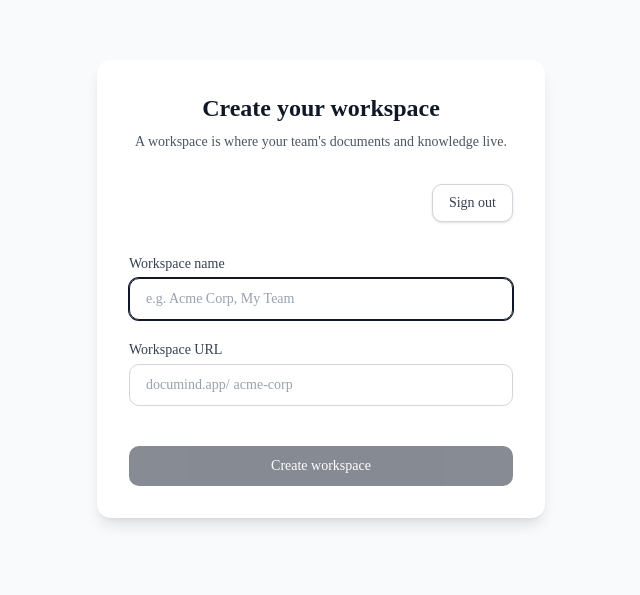
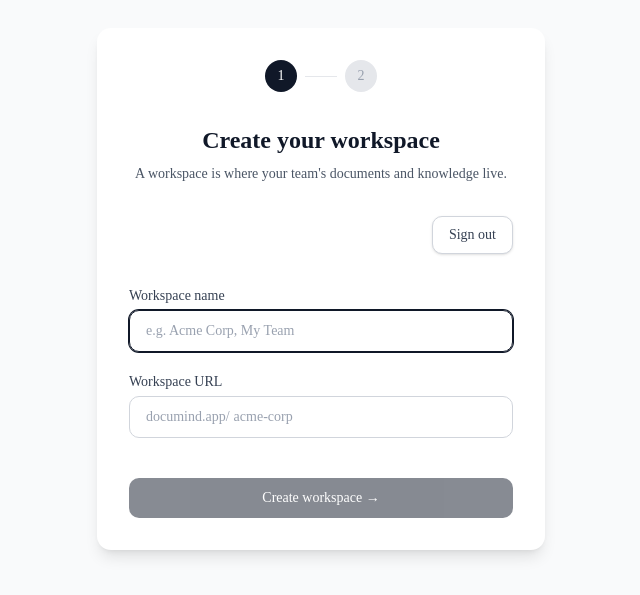
Before and after one commit to Mr-man7352/documind, a Next.js app: page /onboarding in a window 1280 px wide. Shown: the part 111-706 px from the top of the page, without its empty margins (319-959 px from the left). Built offline with nearby package versions, Linux system fonts and the light colour scheme.

Commit message:
feat: refactor workspace creation logic to separate membership creation

```diff
--- a/src/app/(app)/onboarding/page.tsx
+++ b/src/app/(app)/onboarding/page.tsx
@@ -9,28 +9,28 @@ type SlugStatus = "idle" | "checking" | "available" | "taken" | "invalid";
 export default function OnboardingPage() {
   const router = useRouter();
 
+  // Wizard state
+  const [step, setStep] = useState<1 | 2>(1);
+  const [createdSlug, setCreatedSlug] = useState("");
+
+  // Form state
   const [name, setName] = useState("");
   const [slug, setSlug] = useState("");
   const [slugStatus, setSlugStatus] = useState<SlugStatus>("idle");
   const [slugEdited, setSlugEdited] = useState(false);
-
   const [loading, setLoading] = useState(false);
   const [error, setError] = useState<string | null>(null);
 
   const debounceRef = useRef<NodeJS.Timeout | null>(null);
 
-  // When name changes and user hasn't manually edited slug, auto-generate it
   useEffect(() => {
     if (!slugEdited) {
       setSlug(slugify(name));
     }
   }, [name, slugEdited]);
 
-  // When slug changes, validate it with the server
   useEffect(() => {
-    if (debounceRef.current) {
-      clearTimeout(debounceRef.current);
-    }
+    if (debounceRef.current) clearTimeout(debounceRef.current);
 
     if (!slug) {
       setSlugStatus("idle");
@@ -53,7 +53,7 @@ export default function OnboardingPage() {
         } else {
           setSlugStatus("taken");
         }
-      } catch (err) {
+      } catch {
         setSlugStatus("idle");
       }
     }, 500);
@@ -61,36 +61,38 @@ export default function OnboardingPage() {
 
   const handleNameChange = (e: React.ChangeEvent<HTMLInputElement>) => {
     setName(e.target.value);
-    setSlugEdited(false); // reset manual edit flag when name changes
+    setSlugEdited(false);
   };
 
   const handleSlugChange = (e: React.ChangeEvent<HTMLInputElement>) => {
     setSlug(e.target.value);
-    setSlugEdited(true); // user has manually edited slug
+    setSlugEdited(true);
   };
 
-  const handleSubmit = async (e: React.SubmitEvent<HTMLFormElement>) => {
+  const handleSubmit = async (e: React.FormEvent) => {
     e.preventDefault();
-
     if (!name.trim() || slugStatus !== "available") return;
 
     setLoading(true);
-    setError("");
+    setError(null);
 
     try {
-      const res = await fetch("api/workspaces", {
+      const res = await fetch("/api/workspaces", {
         method: "POST",
         headers: { "Content-Type": "application/json" },
         body: JSON.stringify({ name: name.trim(), slug }),
       });
 
       const data = await res.json();
+
       if (!res.ok) {
         setError(data.error || "Failed to create workspace");
-        setLoading(false);
-      } else {
-        router.push(`/${data.slug}/dashboard`);
+        return;
       }
+
+      // ✅ Don't redirect yet — move to step 2
+      setCreatedSlug(data.slug);
+      setStep(2);
     } catch {
       setError("Failed to create workspace. Please try again.");
     } finally {
@@ -101,9 +103,18 @@ export default function OnboardingPage() {
   const canSubmit = name.trim() && slugStatus === "available" && !loading;
 
   return (
+    <div className="flex min-h-screen items-center justify-center bg-gray-50">
+      <div className="w-full max-w-md rounded-xl bg-white p-8 shadow-lg space-y-8">
+        {/* Step indicators */}
+        <div className="flex items-center justify-center gap-2">
+          <StepDot number={1} active={step === 1} done={step > 1} />
+          <div className="h-px w-8 bg-gray-200" />
+          <StepDot number={2} active={step === 2} done={false} />
+        </div>
+
+        {/* ── Step 1: Create workspace ── */}
+        {step === 1 && (
           <>
-      <div className="flex min-h-screen items-center justify-center bg-gray-50">
-        <div className="w-full max-w-md space-y-8 rounded-xl bg-white p-8 shadow-lg">
             <div className="text-center">
               <h1 className="text-2xl font-bold text-gray-900">
                 Create your workspace
@@ -119,7 +130,6 @@ export default function OnboardingPage() {
             </div>
 
             <form onSubmit={handleSubmit} className="space-y-5">
-            {/* Workspace Name */}
               <div>
                 <label
                   htmlFor="name"
@@ -139,7 +149,6 @@ export default function OnboardingPage() {
                 />
               </div>
 
-            {/* Slug Field */}
               <div>
                 <label
                   htmlFor="slug"
@@ -160,7 +169,6 @@ export default function OnboardingPage() {
                       placeholder="acme-corp"
                       className="flex-1 py-2.5 pr-10 text-sm text-gray-900 placeholder-gray-400 focus:outline-none bg-transparent"
                     />
-                  {/* Status indicator */}
                     <span className="absolute right-3 text-lg">
                       {slugStatus === "checking" && (
                         <span className="text-gray-400 text-sm">...</span>
@@ -174,10 +182,11 @@ export default function OnboardingPage() {
                     </span>
                   </div>
                 </div>
-              {/* Status messages */}
                 <p className="mt-1 text-xs h-4">
                   {slugStatus === "available" && (
-                  <span className="text-green-600">This URL is available</span>
+                    <span className="text-green-600">
+                      This URL is available
+                    </span>
                   )}
                   {slugStatus === "taken" && (
                     <span className="text-red-600">
@@ -199,12 +208,70 @@ export default function OnboardingPage() {
                 disabled={!canSubmit}
                 className="w-full rounded-lg bg-gray-900 px-4 py-2.5 text-sm font-medium text-white hover:bg-gray-800 disabled:opacity-50 disabled:cursor-not-allowed transition-colors"
               >
-              {loading ? "Creating..." : "Create workspace"}
+                {loading ? "Creating..." : "Create workspace →"}
               </button>
             </form>
+          </>
+        )}
+
+        {/* ── Step 2: Welcome ── */}
+        {step === 2 && (
+          <div className="text-center space-y-6">
+            <div className="text-5xl">🎉</div>
+            <div>
+              <h1 className="text-2xl font-bold text-gray-900">
+                Your workspace is ready!
+              </h1>
+              <p className="mt-2 text-sm text-gray-600">
+                <strong>{name}</strong> has been created. Upload your first
+                document to start building your knowledge base.
+              </p>
+            </div>
+
+            <div className="space-y-3 pt-2">
+              <button
+                onClick={() => router.push(`/${createdSlug}/documents`)}
+                className="w-full rounded-lg bg-gray-900 px-4 py-2.5 text-sm font-medium text-white hover:bg-gray-800 transition-colors"
+              >
+                Upload first document →
+              </button>
+              <button
+                onClick={() => router.push(`/${createdSlug}/dashboard`)}
+                className="w-full rounded-lg border border-gray-300 px-4 py-2.5 text-sm font-medium text-gray-700 hover:bg-gray-50 transition-colors"
+              >
+                Go to dashboard
+              </button>
             </div>
           </div>
-    </>
+        )}
+      </div>
+    </div>
+  );
+}
+
+// ── Helpers ──
+
+function StepDot({
+  number,
+  active,
+  done,
+}: {
+  number: number;
+  active: boolean;
+  done: boolean;
+}) {
+  return (
+    <div
+      className={`w-8 h-8 rounded-full flex items-center justify-center text-sm font-medium transition-colors ${
+        done
+          ? "bg-green-500 text-white"
+          : active
+            ? "bg-gray-900 text-white"
+            : "bg-gray-200 text-gray-400"
+      }`}
+    >
+      {done ? "✓" : number}
+    </div>
   );
 }
 
--- a/src/app/api/workspaces/route.ts
+++ b/src/app/api/workspaces/route.ts
@@ -57,9 +57,14 @@ export async function POST(req: NextRequest) {
     data: {
       name: name.trim(),
       slug,
-      memberships: {
-        create: { userId: session.user.id, role: "owner" },
-      },
+    },
+  });
+
+  await prisma.membership.create({
+    data: {
+      userId: session.user.id,
+      workspaceId: workspace.id,
+      role: "owner",
     },
   });
 
```
Lines whose indentation alone changed are shown as unchanged.
